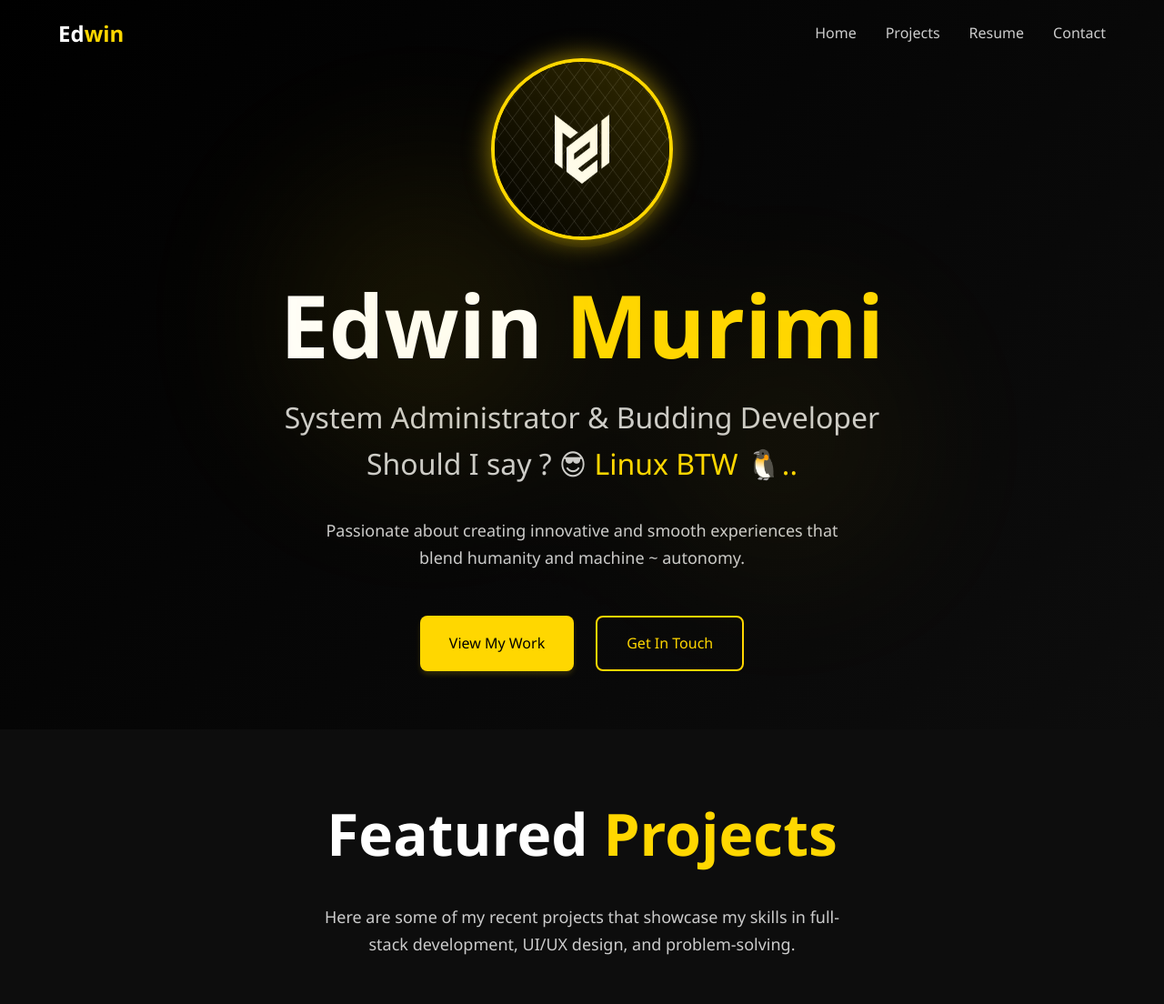
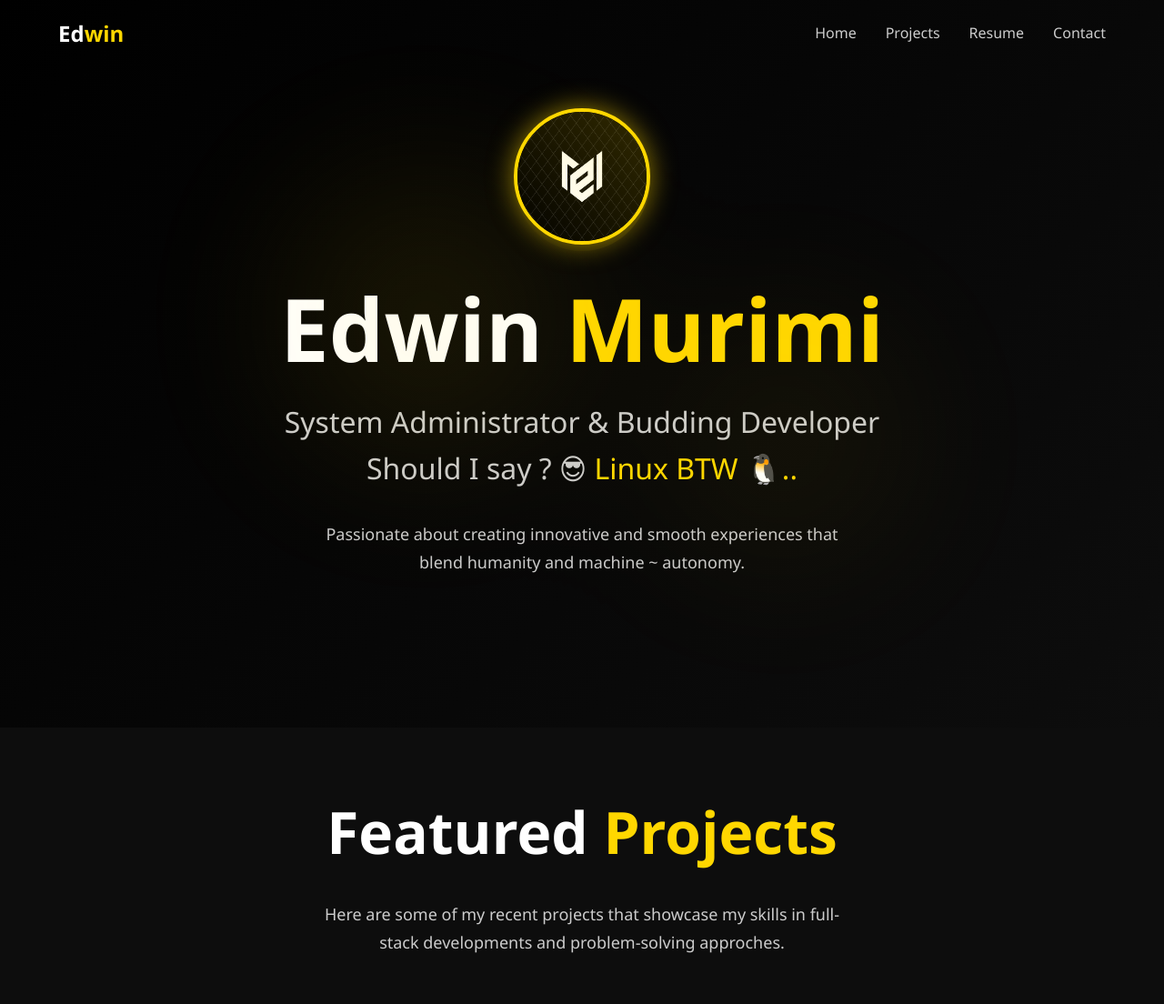
Before and after one commit to codewin1/edwinmurimi, a plain HTML site: page index.html in a window 1280 px wide. Shown: the top 1104 px of the page at 91% size. Drawn offline with Linux system fonts and the light colour scheme.

Commit message:
some minor changes and c.v update

```diff
--- a/index.html
+++ b/index.html
@@ -71,10 +71,10 @@
                     blend humanity and machine ~ autonomy.
                 </p>
 
-                <div class="hero-buttons">
-                    <a href="#projects" class="btn btn-primary">View My Work</a>
-                    <a href="#contact" class="btn btn-outline">Get In Touch</a>
-                </div>
+              <!--  <div class="hero-buttons">
+                   <a href="#projects" class="btn btn-primary">View My Work</a>
+                   <a href="#contact" class="btn btn-outline">Get In Touch</a>
+                </div>-->
             </div>
         </div>
     </section>
@@ -88,7 +88,7 @@
                 </h2>
                 <p class="section-description">
                     Here are some of my recent projects that showcase my skills in
-                    full-stack development, UI/UX design, and problem-solving.
+                    full-stack developments and  problem-solving approches.
                 </p>
             </div>
 
--- a/style.css
+++ b/style.css
@@ -22,7 +22,7 @@
     --font-weight-normal: 400;
     --font-weight-medium: 500;
     --font-weight-semibold: 600;
-    --font-weight-bold: 700;
+    --font-weight-bold: 600;
 
     /* Spacing */
     --spacing-xs: 0.5rem;
@@ -151,6 +151,7 @@ body {
 
 .nav-logo a:hover {
     color: var(--primary-yellow);
+
 }
 
 .nav-menu {
@@ -216,7 +217,7 @@ body {
 .bar {
     width: 25px;
     height: 3px;
-    background-color: var(--primary-yellow);
+    /*background-color: var(--primary-yellow);*/
     transition: all var(--transition-normal);
 }
 
@@ -287,11 +288,12 @@ body {
     position: relative;
     display: inline-block;
     margin-bottom: var(--spacing-lg);
+
 }
 
 .profile-photo img {
-    width: 200px;
-    height: 200px;
+    width: 150px;
+    height: 150px;
     border-radius: 50%;
     border: 4px solid var(--primary-yellow);
     box-shadow: var(--shadow-glow);
```
Also changed, not shown: 1 other file.
